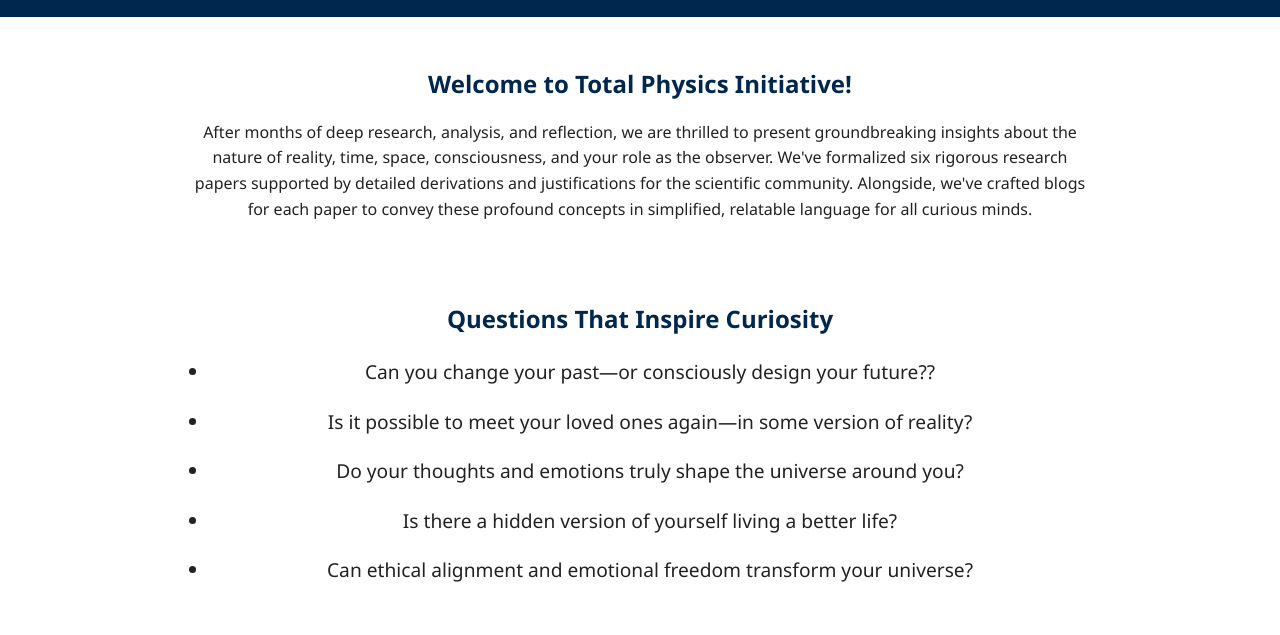
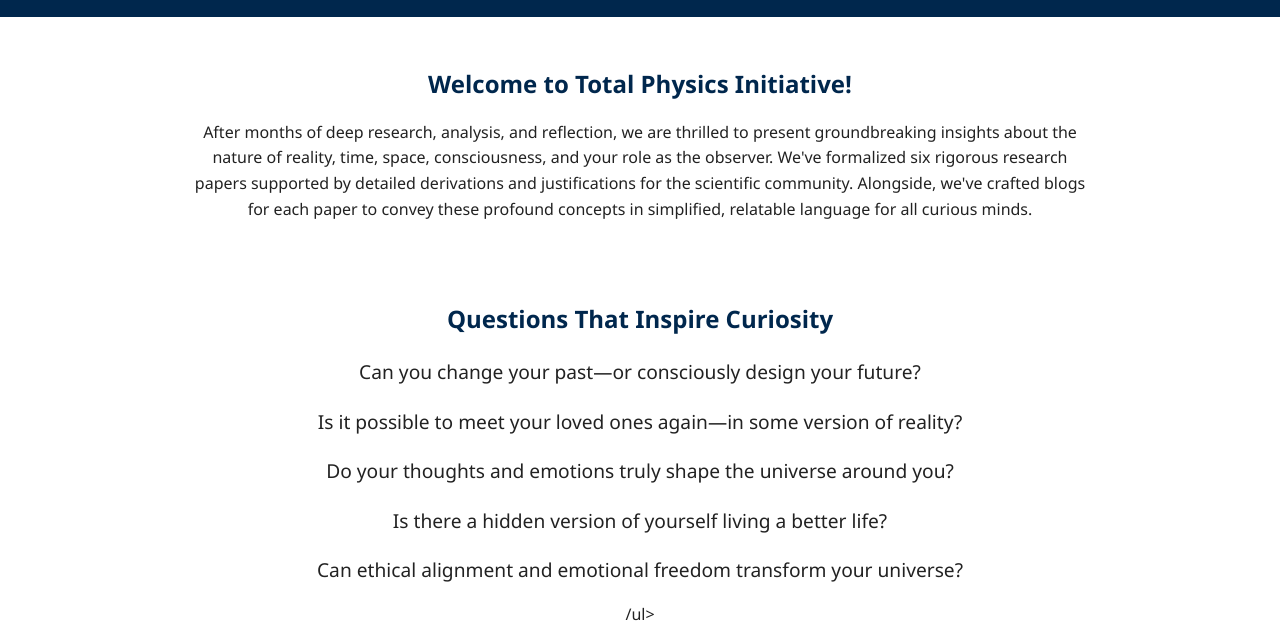
Before and after one commit to Total-Physics/total-physics-site, a plain HTML site: page index.html in a window 1280 px wide. Shown: the part 317-952 px from the top of the page. Drawn offline with Linux system fonts and the light colour scheme.

Commit message:
fix 1 for deploy test
fix 1 for deploy test

```diff
--- a/index.html
+++ b/index.html
@@ -41,13 +41,14 @@
 
 <section>
     <h2>Questions That Inspire Curiosity</h2>
-    <ul style="max-width:900px; margin:auto; line-height:1.8; list-style-type: disc; padding-left: 20px;">
-        <li>Can you change your past—or consciously design your future??</li>
-        <li>Is it possible to meet your loved ones again—in some version of reality?</li>
-        <li>Do your thoughts and emotions truly shape the universe around you?</li>
-        <li>Is there a hidden version of yourself living a better life?</li>
-        <li>Can ethical alignment and emotional freedom transform your universe?</li>
-    </ul>
+	<ul style="max-width:900px; margin:auto; line-height:1.8; list-style-type: none; padding-left: 0;">
+		<li>Can you change your past—or consciously design your future?</li>
+		<li>Is it possible to meet your loved ones again—in some version of reality?</li>
+		<li>Do your thoughts and emotions truly shape the universe around you?</li>
+		<li>Is there a hidden version of yourself living a better life?</li>
+		<li>Can ethical alignment and emotional freedom transform your universe?</li>
+	</ul>
+	/ul>
 </section>
 
 <section>
```
